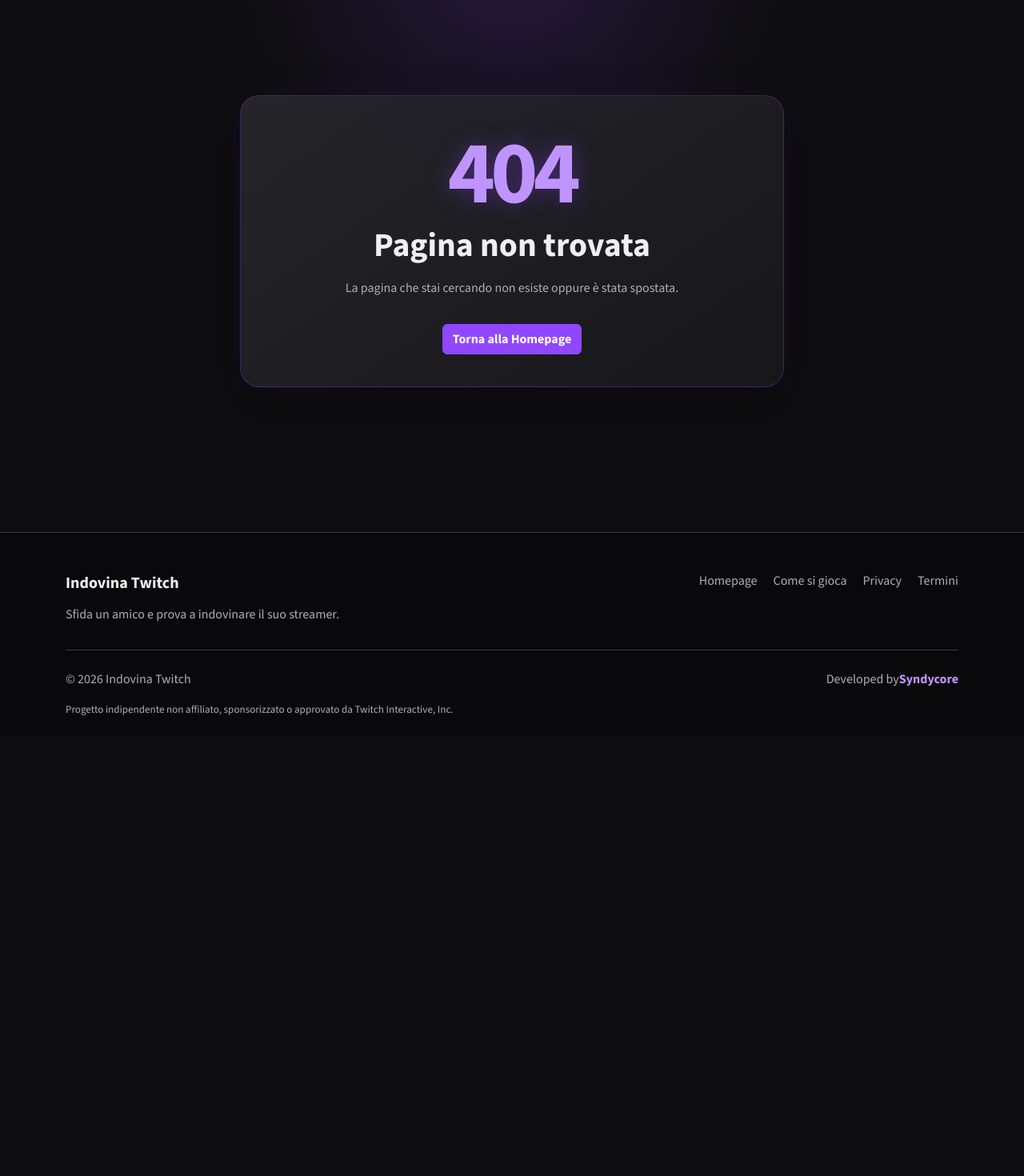
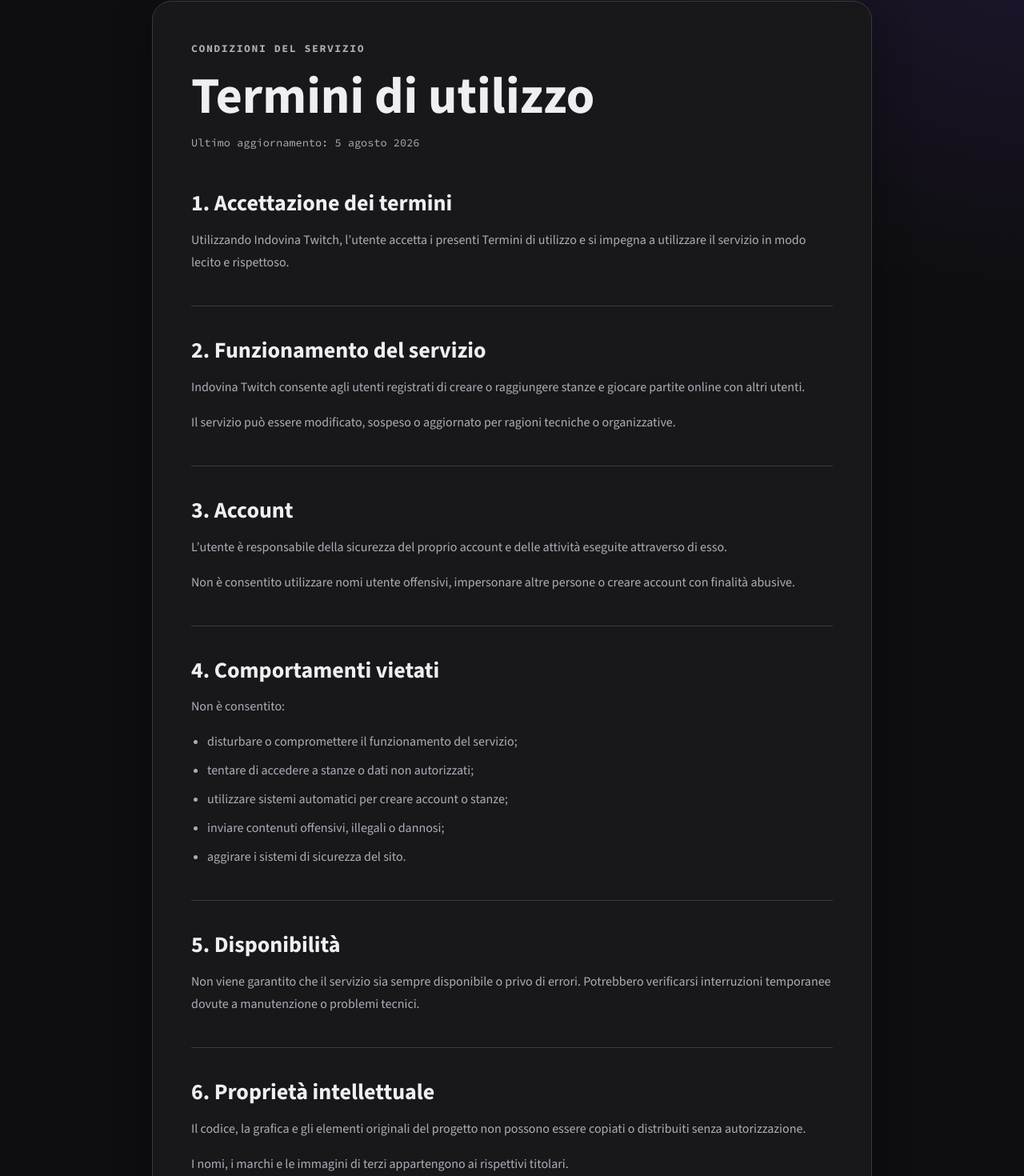
Before and after one commit to simonedantevisconti/indovina-twitch, a React (Vite) app: page /terms in a window 1280 px wide. Shown: the part 136-1606 px from the top of the page at 80% size. Before the commit the page ends 1057 px from the top, so only its background shows below. Built offline with nearby package versions, Linux system fonts and the light colour scheme; no server answers.

Commit message:
[UPD] termini e privacy

```diff
--- a/src/App.jsx
+++ b/src/App.jsx
@@ -19,6 +19,8 @@
 import RoomNotFound from "./pages/RoomNotFound";
 import Unauthorized from "./pages/Unauthorized";
 import NotFound from "./pages/NotFound";
+import Privacy from "./pages/Privacy";
+import Terms from "./pages/Terms";
 
 function App() {
   return (
@@ -106,6 +108,10 @@
 
             <Route path="/server-error" element={<ServerError />} />
 
+            <Route path="/privacy" element={<Privacy />} />
+
+            <Route path="/terms" element={<Terms />} />
+
             <Route path="*" element={<NotFound />} />
           </Route>
         </Routes>
--- a/src/components/Footer.jsx
+++ b/src/components/Footer.jsx
@@ -22,8 +22,8 @@
           <nav className="footer__links" aria-label="Link del footer">
             <Link to="/">Homepage</Link>
             <a href="/#how-it-works">Come si gioca</a>
-            <span>Privacy</span>
-            <span>Termini</span>
+            <Link to="/privacy">Privacy</Link>
+            <Link to="/terms">Termini</Link>
           </nav>
         </div>
 
--- /dev/null
+++ b/src/pages/Privacy.jsx
@@ -0,0 +1,105 @@
+import "../styles/legal.css";
+
+export default function Privacy() {
+  return (
+    <section className="legal-page">
+      <div className="container">
+        <article className="legal-card">
+          <p className="section-eyebrow">Informativa</p>
+
+          <h1>Privacy Policy</h1>
+
+          <p className="legal-card__updated">
+            Ultimo aggiornamento: 5 agosto 2026
+          </p>
+
+          <section>
+            <h2>1. Titolare del trattamento</h2>
+
+            <p>
+              Il titolare del trattamento dei dati raccolti attraverso Indovina
+              Twitch è:
+            </p>
+
+            <p>
+              <strong>[NOME O RAGIONE SOCIALE]</strong>
+              <br />
+              Email: <strong>[EMAIL DI CONTATTO]</strong>
+            </p>
+          </section>
+
+          <section>
+            <h2>2. Dati trattati</h2>
+
+            <p>
+              Il sito può trattare i dati forniti durante la registrazione, come
+              nome utente, indirizzo email e immagine del profilo.
+            </p>
+
+            <p>
+              Vengono inoltre registrate alcune informazioni relative alle
+              partite, come vittorie, sconfitte, avversari e numero di turni.
+            </p>
+          </section>
+
+          <section>
+            <h2>3. Finalità del trattamento</h2>
+
+            <p>I dati vengono utilizzati esclusivamente per:</p>
+
+            <ul>
+              <li>creare e gestire l’account dell’utente;</li>
+              <li>consentire la partecipazione alle partite;</li>
+              <li>salvare statistiche e storico delle partite;</li>
+              <li>
+                garantire sicurezza e corretto funzionamento del servizio.
+              </li>
+            </ul>
+          </section>
+
+          <section>
+            <h2>4. Servizi utilizzati</h2>
+
+            <p>
+              Il progetto utilizza Firebase per autenticazione, database e
+              protezione delle richieste tramite Firebase App Check.
+            </p>
+
+            <p>
+              In caso di accesso con Google, alcune informazioni vengono
+              ricevute direttamente dal relativo provider di autenticazione.
+            </p>
+          </section>
+
+          <section>
+            <h2>5. Conservazione dei dati</h2>
+
+            <p>
+              I dati vengono conservati per il tempo necessario a fornire il
+              servizio oppure fino alla richiesta di cancellazione dell’account.
+            </p>
+          </section>
+
+          <section>
+            <h2>6. Diritti dell’utente</h2>
+
+            <p>
+              L’utente può chiedere accesso, modifica o cancellazione dei propri
+              dati contattando il titolare all’indirizzo email indicato in
+              questa pagina.
+            </p>
+          </section>
+
+          <section>
+            <h2>7. Modifiche alla Privacy Policy</h2>
+
+            <p>
+              Questa informativa potrà essere aggiornata in caso di modifiche al
+              funzionamento del sito o ai servizi utilizzati.
+            </p>
+          </section>
+        </article>
+      </div>
+    </section>
+  );
+}
--- /dev/null
+++ b/src/pages/Terms.jsx
@@ -0,0 +1,116 @@
+import "../styles/legal.css";
+
+export default function Terms() {
+  return (
+    <section className="legal-page">
+      <div className="container">
+        <article className="legal-card">
+          <p className="section-eyebrow">Condizioni del servizio</p>
+
+          <h1>Termini di utilizzo</h1>
+
+          <p className="legal-card__updated">
+            Ultimo aggiornamento: 5 agosto 2026
+          </p>
+
+          <section>
+            <h2>1. Accettazione dei termini</h2>
+
+            <p>
+              Utilizzando Indovina Twitch, l’utente accetta i presenti Termini
+              di utilizzo e si impegna a utilizzare il servizio in modo lecito e
+              rispettoso.
+            </p>
+          </section>
+
+          <section>
+            <h2>2. Funzionamento del servizio</h2>
+
+            <p>
+              Indovina Twitch consente agli utenti registrati di creare o
+              raggiungere stanze e giocare partite online con altri utenti.
+            </p>
+
+            <p>
+              Il servizio può essere modificato, sospeso o aggiornato per
+              ragioni tecniche o organizzative.
+            </p>
+          </section>
+
+          <section>
+            <h2>3. Account</h2>
+
+            <p>
+              L’utente è responsabile della sicurezza del proprio account e
+              delle attività eseguite attraverso di esso.
+            </p>
+
+            <p>
+              Non è consentito utilizzare nomi utente offensivi, impersonare
+              altre persone o creare account con finalità abusive.
+            </p>
+          </section>
+
+          <section>
+            <h2>4. Comportamenti vietati</h2>
+
+            <p>Non è consentito:</p>
+
+            <ul>
+              <li>disturbare o compromettere il funzionamento del servizio;</li>
+              <li>tentare di accedere a stanze o dati non autorizzati;</li>
+              <li>
+                utilizzare sistemi automatici per creare account o stanze;
+              </li>
+              <li>inviare contenuti offensivi, illegali o dannosi;</li>
+              <li>aggirare i sistemi di sicurezza del sito.</li>
+            </ul>
+          </section>
+
+          <section>
+            <h2>5. Disponibilità</h2>
+
+            <p>
+              Non viene garantito che il servizio sia sempre disponibile o privo
+              di errori. Potrebbero verificarsi interruzioni temporanee dovute a
+              manutenzione o problemi tecnici.
+            </p>
+          </section>
+
+          <section>
+            <h2>6. Proprietà intellettuale</h2>
+
+            <p>
+              Il codice, la grafica e gli elementi originali del progetto non
+              possono essere copiati o distribuiti senza autorizzazione.
+            </p>
+
+            <p>
+              I nomi, i marchi e le immagini di terzi appartengono ai rispettivi
+              titolari.
+            </p>
+          </section>
+
+          <section>
+            <h2>7. Disclaimer Twitch</h2>
+
+            <p>
+              Indovina Twitch è un progetto indipendente e non è affiliato,
+              sponsorizzato o approvato da Twitch Interactive, Inc.
+            </p>
+          </section>
+
+          <section>
+            <h2>8. Modifiche ai termini</h2>
+
+            <p>
+              I presenti termini potranno essere aggiornati. L’utilizzo del
+              servizio dopo una modifica comporta l’accettazione della versione
+              aggiornata.
+            </p>
+          </section>
+        </article>
+      </div>
+    </section>
+  );
+}
--- /dev/null
+++ b/src/styles/legal.css
@@ -0,0 +1,78 @@
+.legal-page {
+  min-height: calc(100vh - var(--header-height));
+  padding: 4rem 0 5rem;
+}
+
+.legal-card {
+  max-width: 900px;
+  margin: 0 auto;
+  padding: clamp(1.5rem, 4vw, 3rem);
+
+  border: 1px solid var(--color-border);
+  border-radius: var(--radius-large);
+
+  background-color: var(--color-surface);
+  box-shadow: var(--shadow-card);
+}
+
+.legal-card > h1 {
+  margin-bottom: 0.75rem;
+  font-size: clamp(2.3rem, 6vw, 4rem);
+}
+
+.legal-card__updated {
+  margin-bottom: 3rem;
+  color: var(--color-text-muted);
+  font-family: var(--font-code);
+  font-size: 0.85rem;
+}
+
+.legal-card section + section {
+  margin-top: 2.5rem;
+  padding-top: 2.5rem;
+  border-top: 1px solid var(--color-border);
+}
+
+.legal-card h2 {
+  margin-bottom: 1rem;
+  color: var(--color-text);
+  font-size: clamp(1.35rem, 3vw, 1.75rem);
+}
+
+.legal-card p,
+.legal-card li {
+  color: var(--color-text-muted);
+  line-height: 1.75;
+}
+
+.legal-card strong {
+  color: var(--color-text);
+}
+
+.legal-card ul {
+  margin-bottom: 0;
+  padding-left: 1.25rem;
+}
+
+.legal-card li + li {
+  margin-top: 0.5rem;
+}
+
+@media (max-width: 575.98px) {
+  .legal-page {
+    padding: 2rem 0 3rem;
+  }
+
+  .legal-card {
+    border-radius: var(--radius-medium);
+  }
+
+  .legal-card__updated {
+    margin-bottom: 2rem;
+  }
+
+  .legal-card section + section {
+    margin-top: 2rem;
+    padding-top: 2rem;
+  }
+}
```
